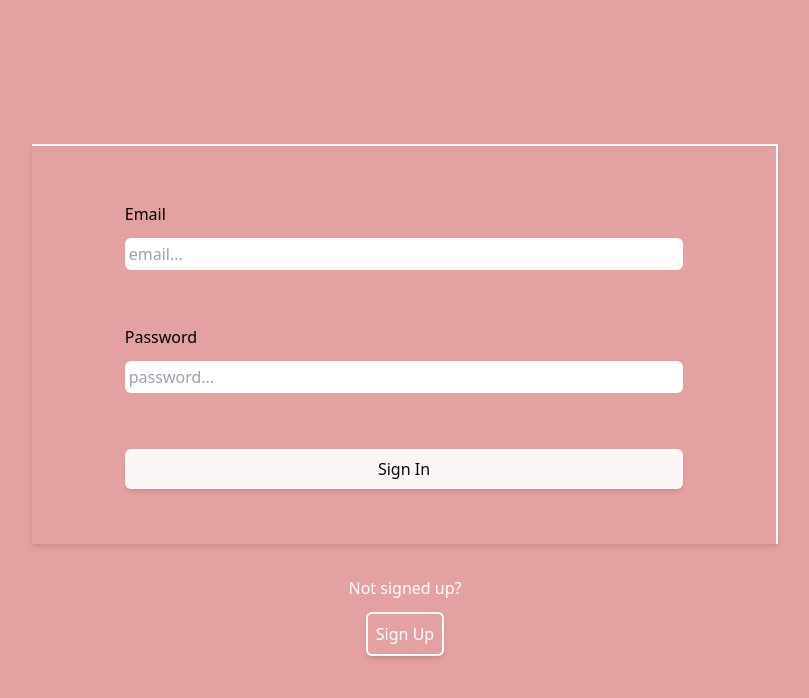
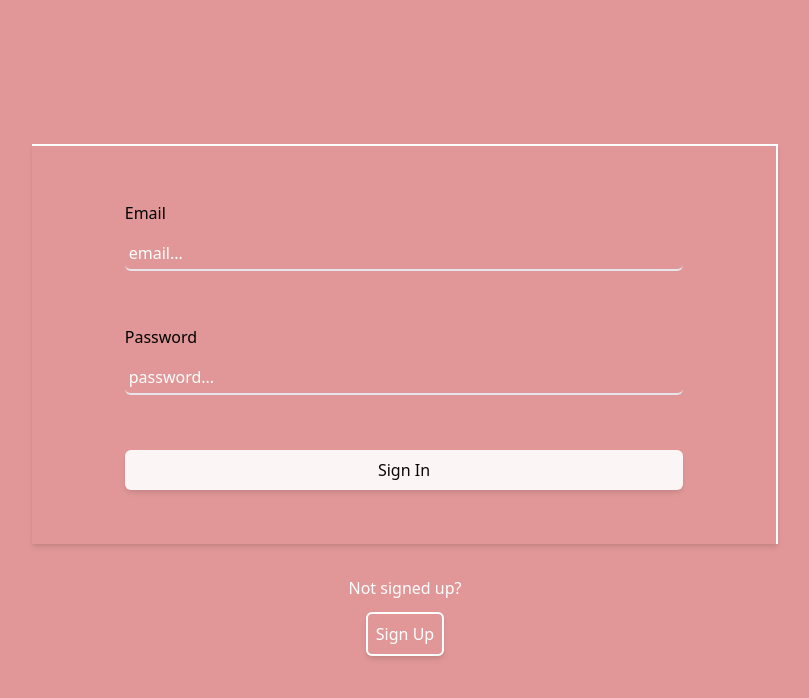
Before and after one commit to mbaxendale22/SEI-Project-4, a React (Create React App) app in the folder client/: page /login in a window 1280 px wide. Shown: the top 698 px of the page, without its empty margins (235-1044 px from the left). Built offline with nearby package versions, Linux system fonts and the light colour scheme.

Commit message:
sign out added and tested

```diff
--- a/client/src/components/UI/Sidebar.js
+++ b/client/src/components/UI/Sidebar.js
@@ -1,7 +1,10 @@
 import React from 'react';
 import { Link } from 'react-router-dom';
+import { RemoveTokenFromLocalStorage } from '../../helpers/auth';
 
 const Sidebar = () => {
+  const handleSignOut = () => RemoveTokenFromLocalStorage();
+
   return (
     <>
       <nav className="z-20 flex flex-col items-center space-y-5 text-white w-full">
@@ -17,9 +20,13 @@ const Sidebar = () => {
           Household
         </Link>
       </nav>
-      <div className="text-center alt-btn mx-4 cursor-pointer transform hover:-translate-y-1">
+      <Link
+        to="/"
+        onClick={handleSignOut}
+        className="text-center alt-btn mx-4 cursor-pointer transform hover:-translate-y-1"
+      >
         Sign out
-      </div>
+      </Link>
     </>
   );
 };
--- a/client/src/components/initial/Login.js
+++ b/client/src/components/initial/Login.js
@@ -2,6 +2,7 @@ import React, { useState } from 'react';
 import { Link, useHistory } from 'react-router-dom';
 import { useMutation } from 'react-query';
 import { postLogin } from '../../lib/api';
+import { setTokenToLocalStorage } from '../../helpers/auth';
 
 const Login = () => {
   const history = useHistory();
@@ -12,7 +13,9 @@ const Login = () => {
   });
 
   const { mutate } = useMutation(postLogin, {
-    onSuccess: () => history.push('/dashboard'),
+    onSuccess: () => {
+      history.push('/dashboard');
+    },
   });
 
   const handleSubmit = async (e) => {
@@ -26,7 +29,7 @@ const Login = () => {
   };
 
   return (
-    <div className="bg-primary bg-opacity-90 h-screen flex flex-col justify-center items-center">
+    <div className="bg-primary bg-opacity-100 h-screen flex flex-col justify-center items-center">
       <form
         onSubmit={handleSubmit}
         className=" border-r-2 border-t-2 border-white shadow-md h-3/6 w-7/12 flex items-center justify-evenly flex-col"
@@ -40,7 +43,7 @@ const Login = () => {
             type="email"
             name="email"
             placeholder="email..."
-            className=" rounded-md mt-3 p-1"
+            className=" rounded-md mt-3 p-1 bg-primary border-b-2 focus:outline-none placeholder-white"
           ></input>
         </div>
         <div className="w-3/4 flex flex-col">
@@ -52,7 +55,7 @@ const Login = () => {
             type="password"
             name="password"
             placeholder="password..."
-            className="rounded-md mt-3 p-1"
+            className="rounded-md mt-3 p-1 bg-primary border-b-2 focus:outline-none placeholder-white"
           ></input>
         </div>
         <button className="pr-btn bg-opacity-95 w-3/4 ">Sign In</button>
--- a/client/src/helpers/auth.js
+++ b/client/src/helpers/auth.js
@@ -1,23 +1,25 @@
 export const getTokenFromLocalStorage = () => {
-  return window.localStorage.getItem('token') // get token from local storage
-}
+  return window.localStorage.getItem('token'); // get token from local storage
+};
 
-export const setTokenToLocalStorage = token => window.localStorage.setItem('token', token)
+export const setTokenToLocalStorage = (token) =>
+  window.localStorage.setItem('token', token);
+
+export const RemoveTokenFromLocalStorage = (token) =>
+  window.localStorage.removeItem('token', token);
 
 export const getPayload = () => {
-  const token = getTokenFromLocalStorage() // store the response of get token function in variable
-  if (!token) return // if no token exists just return here
-  const splitToken = token.split('.') // split the token into an array of 3 strings
-  if (splitToken.length < 3) return // if the array of strings has a length less than 3 return here
-  const payloadString = splitToken[1] // get just the payload string from the array
-  return JSON.parse(atob(payloadString)) // decode the payload string, using json.parse to convert from JSON to JS object
-}
-
-
+  const token = getTokenFromLocalStorage(); // store the response of get token function in variable
+  if (!token) return; // if no token exists just return here
+  const splitToken = token.split('.'); // split the token into an array of 3 strings
+  if (splitToken.length < 3) return; // if the array of strings has a length less than 3 return here
+  const payloadString = splitToken[1]; // get just the payload string from the array
+  return JSON.parse(atob(payloadString)); // decode the payload string, using json.parse to convert from JSON to JS object
+};
 
 export const userIsAuthenticated = () => {
-  const payload = getPayload() // get payload part of the token by calling get payload function
-  if (!payload) return false // if there is no payload returned function returns false
-  const now = Math.round(Date.now() / 1000) // get the current time in milliseconds and convert to seconds as this is the format the expiry time on the token is in
-  return now < payload.exp // check if the current time is less than the expiry time, returns a boolean
-}
+  const payload = getPayload(); // get payload part of the token by calling get payload function
+  if (!payload) return false; // if there is no payload returned function returns false
+  const now = Math.round(Date.now() / 1000); // get the current time in milliseconds and convert to seconds as this is the format the expiry time on the token is in
+  return now < payload.exp; // check if the current time is less than the expiry time, returns a boolean
+};
```
